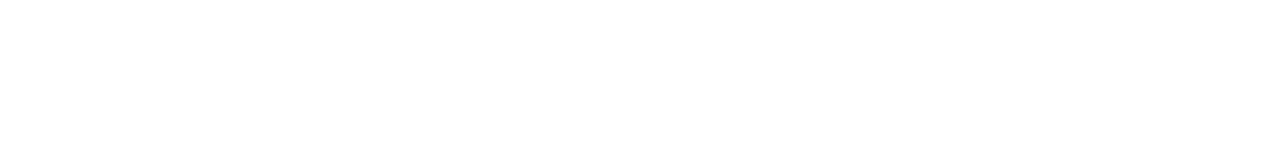
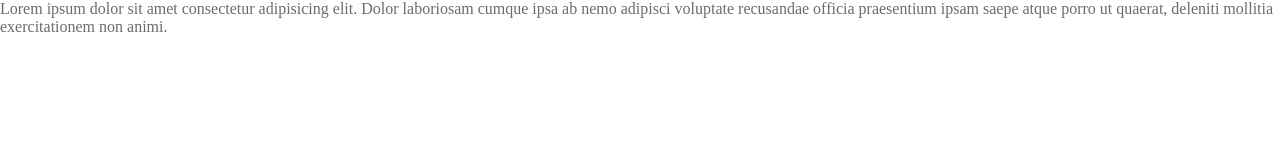
Before and after one commit to miclementi/travelgram, a plain HTML site: page index.html in a window 1280 px wide. Drawn offline with Linux system fonts and the light colour scheme.

Commit message:
initial style guide

```diff
--- a/index.html
+++ b/index.html
@@ -7,6 +7,8 @@
   <link rel="stylesheet" href="styles/index.css">
 </head>
 <body>
-
+  <p>
+    Lorem ipsum dolor sit amet consectetur adipisicing elit. Dolor laboriosam cumque ipsa ab nemo adipisci voluptate recusandae officia praesentium ipsam saepe atque porro ut quaerat, deleniti mollitia exercitationem non animi.
+  </p>
 </body>
 </html>
--- a/styles/global.css
+++ b/styles/global.css
@@ -3,3 +3,18 @@
   padding: 0;
   box-sizing: border-box;
 }
+
+:root {
+  --brand-color: #EF5F4C;
+  --background-color: #FFFFFF;
+  --surface-color: #F5F5F5;
+  --skeleton-color: #D9D9D9;
+  --shape-transparency: #ffffff8f;
+  --text-color-primary: #313131;
+  --text-color-secondary: #6C6C6C;
+}
+
+body {
+  color: var(--text-color-secondary);
+  background-color: var(--background-color);
+}
```
Also changed, not shown: assets/AirplaneTilt.svg (added), assets/Image 01.png (added), assets/Image 02.png (added), assets/Image 03.png (added), assets/Image 04.png (added), assets/Image 05.png (added), assets/Image 06.png (added), assets/Image 07.png (added), assets/Image 08.png (added), assets/Image 09.png (added), assets/Image 10.png (added), assets/Image 11.png (added), assets/Image.svg (added), assets/Logo.svg (added), 2 more files, 1 other file.
